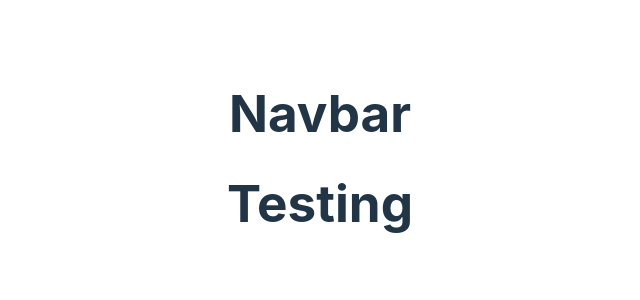
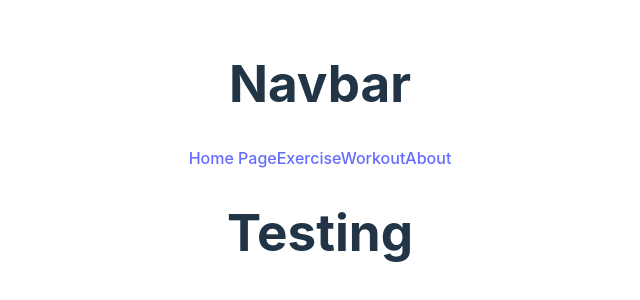
Before and after one commit to dew1997/project2, a React (Vite) app: page / in a window 1280 px wide. Shown: the part 242-542 px from the top of the page, without its empty margins (320-960 px from the left). Built offline with nearby package versions, Linux system fonts and the light colour scheme; no server answers.

Commit message:
added navbar links

```diff
--- a/src/App.jsx
+++ b/src/App.jsx
@@ -1,7 +1,8 @@
 import { useState } from "react";
+import { BrowserRouter } from "react-router-dom";
 import "./App.css";
 import Navbar from "./components/Navbar";
-import { BrowserRouter } from "react-router-dom";
+// import { BrowserRouter, Route, Link, Routes } from "react-router-dom";
 function App() {
   const [exercise, setExercise] = useState([]);
   fetch("https://wger.de/api/v2/exercise/?format=json")
@@ -10,11 +11,11 @@ function App() {
 
   return (
     <div className="App">
-      <Navbar />
       <BrowserRouter>
-        <h1> Testing</h1>
-        <h2>{exercise}</h2>
+        <Navbar />
       </BrowserRouter>
+      <h1> Testing</h1>
+      <h2>{exercise}</h2>
     </div>
   );
 }
--- a/src/components/Navbar.jsx
+++ b/src/components/Navbar.jsx
@@ -1,7 +1,13 @@
+import { Link } from "react-router-dom";
+
 function Navbar() {
   return (
     <div>
       <h1>Navbar</h1>
+      <Link to="/">Home Page</Link>
+      <Link to="/Exercise">Exercise</Link>
+      <Link to="/Workout">Workout</Link>
+      <Link to="/About">About</Link>
     </div>
   );
 }
```
Also changed, not shown: src/README.md.
